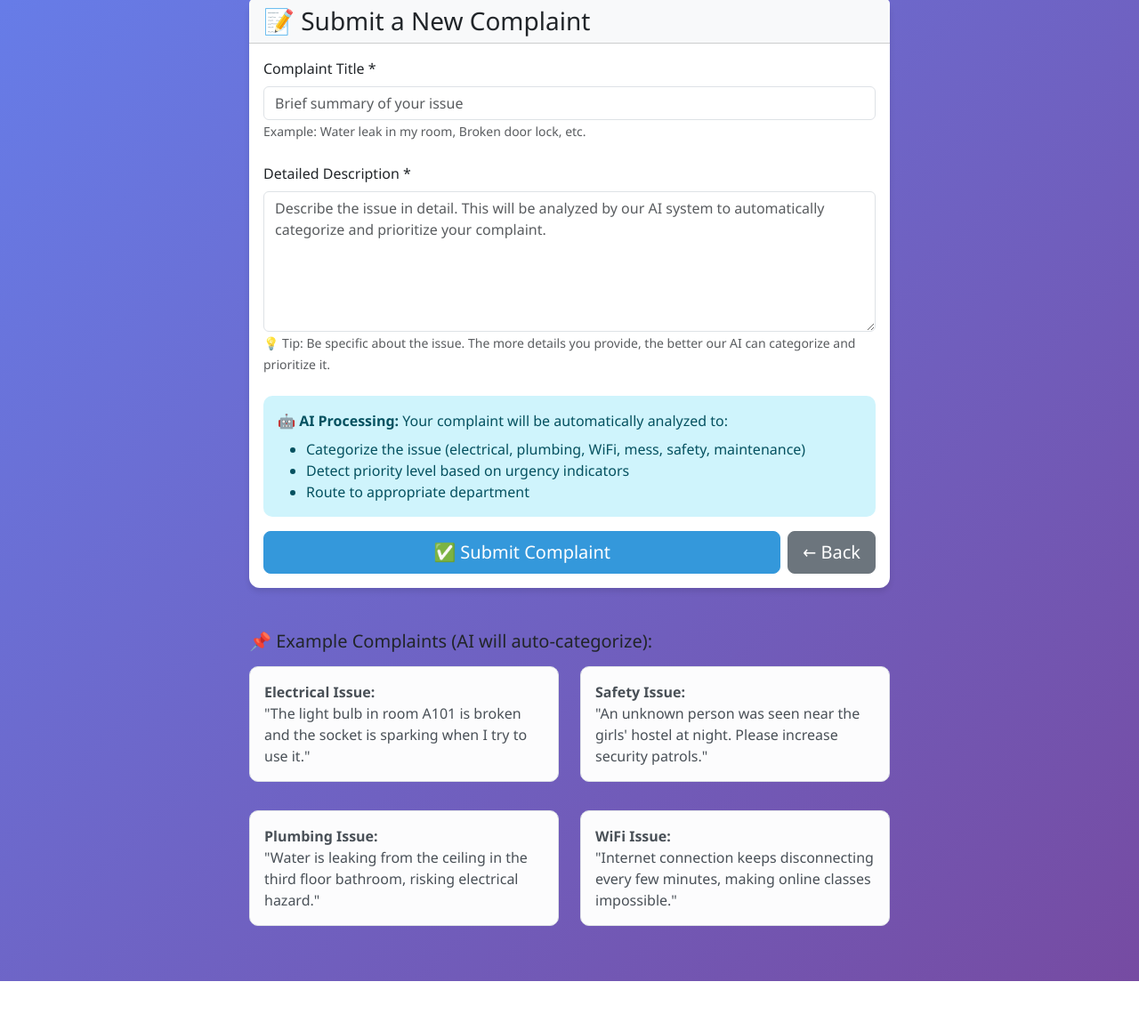
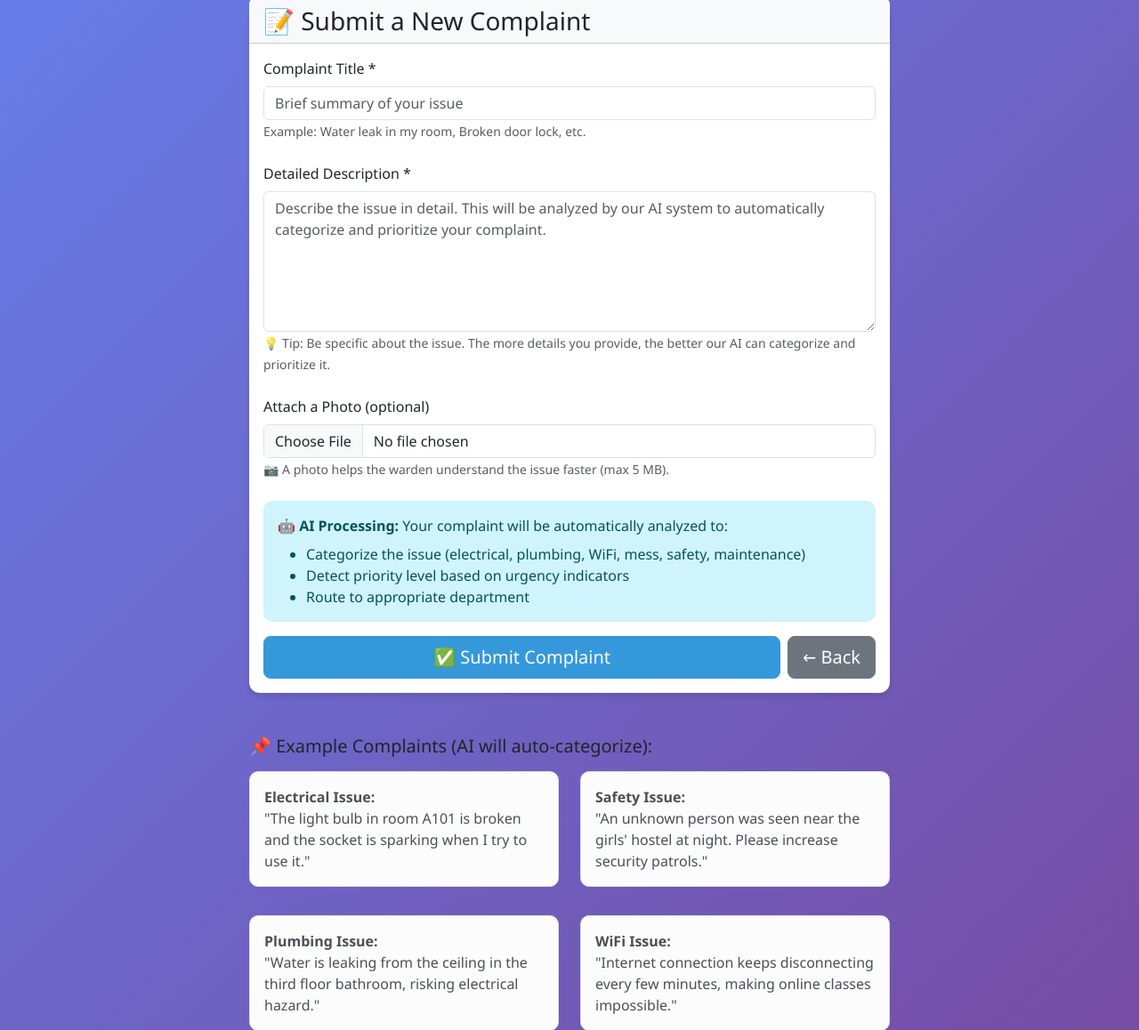
Before and after one commit to hostelcare-app/hostel-complaint-system, a Flask app: page /submit_complaint in a window 1280 px wide. Shown: the part 85-1243 px from the top of the page at 89% size. Before the commit the page ends 1188 px from the top, so only its background shows below. Run offline with Flask 3, Linux system fonts and the light colour scheme; the visitor is signed in with stand-in values (Sample User, id 1).

Commit message:
Update submit_complaint.html

```diff
--- a/templates/submit_complaint.html
+++ b/templates/submit_complaint.html
@@ -11,7 +11,7 @@
                     <h3 class="card-title mb-0">📝 Submit a New Complaint</h3>
                 </div>
                 <div class="card-body">
-                    <form method="POST">
+                    <form method="POST" enctype="multipart/form-data">
                         <div class="mb-4">
                             <label for="title" class="form-label">Complaint Title *</label>
                             <input type="text" class="form-control" id="title" name="title" placeholder="Brief summary of your issue" required>
@@ -24,6 +24,18 @@
                             <small class="form-text text-muted">
                                 💡 Tip: Be specific about the issue. The more details you provide, the better our AI can categorize and prioritize it.
                             </small>
+                        </div>
+
+                        <div class="mb-4">
+                            <label for="image" class="form-label">Attach a Photo (optional)</label>
+                            <input type="file" class="form-control" id="image" name="image" accept="image/png, image/jpeg, image/jpg, image/gif, image/webp">
+                            <small class="form-text text-muted">
+                                📷 A photo helps the warden understand the issue faster (max 5 MB).
+                            </small>
+                            <div id="imagePreviewWrapper" class="mt-3" style="display:none;">
+                                <img id="imagePreview" src="" alt="Preview"
+                                     style="max-width: 100%; max-height: 250px; border-radius: 10px; border: 1px solid #eee;">
+                            </div>
                         </div>
 
                         <div class="alert alert-info">
@@ -83,3 +95,25 @@
     </div>
 </div>
 {% endblock %}
+
+{% block extra_js %}
+<script>
+document.getElementById('image').addEventListener('change', function (e) {
+    const file = e.target.files[0];
+    const wrapper = document.getElementById('imagePreviewWrapper');
+    const preview = document.getElementById('imagePreview');
+
+    if (file) {
+        const reader = new FileReader();
+        reader.onload = function (event) {
+            preview.src = event.target.result;
+            wrapper.style.display = 'block';
+        };
+        reader.readAsDataURL(file);
+    } else {
+        wrapper.style.display = 'none';
+        preview.src = '';
+    }
+});
+</script>
+{% endblock %}
```
